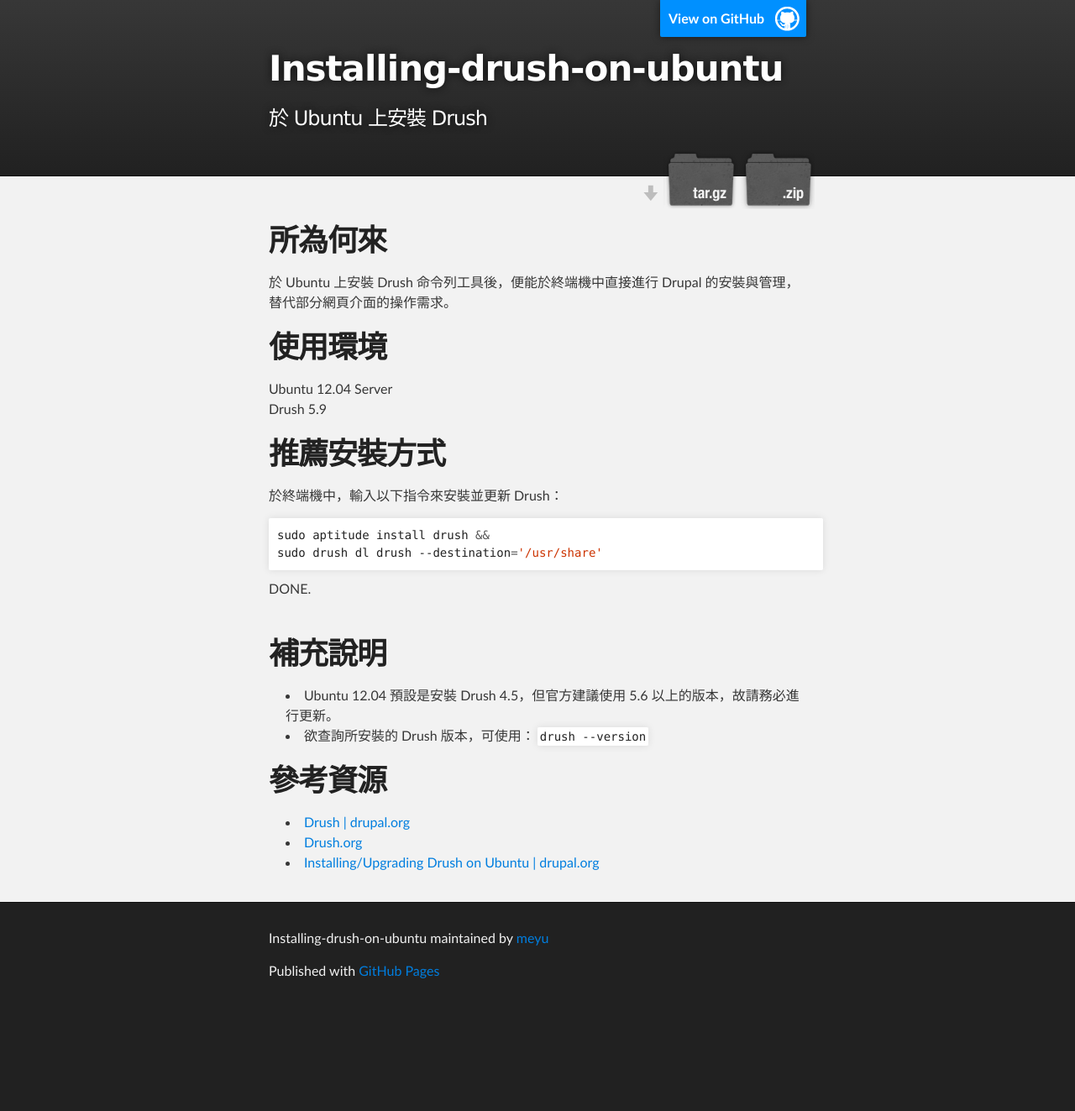
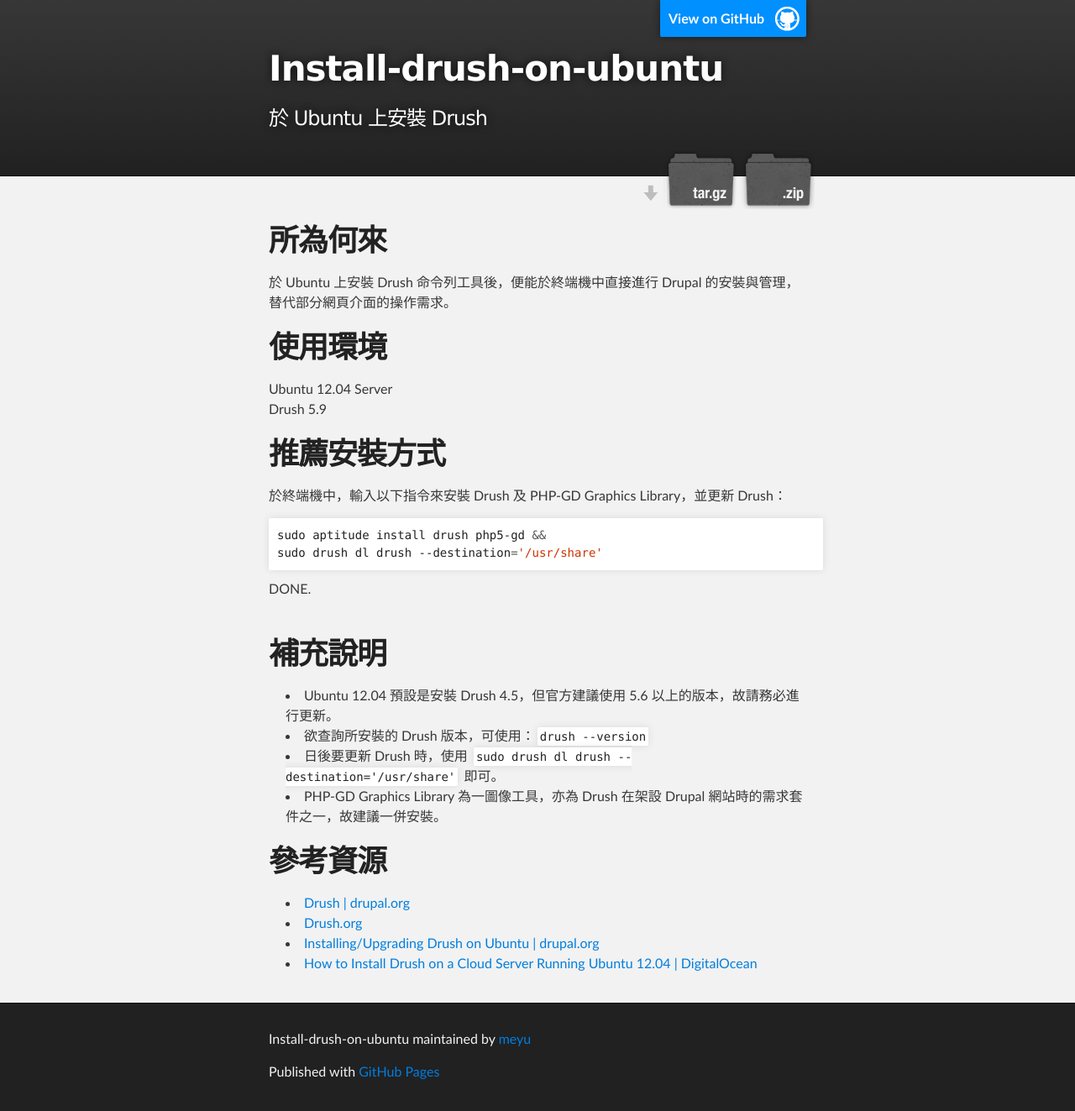
Before and after one commit to meyu/Install-Drush-on-Ubuntu, a plain HTML site: page index.html in a window 1280 px wide. Shown: the whole page at 84% size. Before the commit the page ends 1203 px from the top, so only its background shows below. Drawn offline with Linux system fonts and the light colour scheme.

Commit message:
Create gh-pages branch via GitHub

```diff
--- a/index.html
+++ b/index.html
@@ -4,11 +4,11 @@
   <head>
     <meta charset='utf-8' />
     <meta http-equiv="X-UA-Compatible" content="chrome=1" />
-    <meta name="description" content="Installing-drush-on-ubuntu : 於 Ubuntu 上安裝 Drush" />
+    <meta name="description" content="Install-drush-on-ubuntu : 於 Ubuntu 上安裝 Drush" />
 
     <link rel="stylesheet" type="text/css" media="screen" href="stylesheets/stylesheet.css">
 
-    <title>Installing-drush-on-ubuntu</title>
+    <title>Install-drush-on-ubuntu</title>
   </head>
 
   <body>
@@ -16,14 +16,14 @@
     <!-- HEADER -->
     <div id="header_wrap" class="outer">
         <header class="inner">
-          <a id="forkme_banner" href="https://github.com/meyu/Installing-Drush-on-Ubuntu">View on GitHub</a>
+          <a id="forkme_banner" href="https://github.com/meyu/Install-Drush-on-Ubuntu">View on GitHub</a>
 
-          <h1 id="project_title">Installing-drush-on-ubuntu</h1>
+          <h1 id="project_title">Install-drush-on-ubuntu</h1>
           <h2 id="project_tagline">於 Ubuntu 上安裝 Drush</h2>
 
             <section id="downloads">
-              <a class="zip_download_link" href="https://github.com/meyu/Installing-Drush-on-Ubuntu/zipball/master">Download this project as a .zip file</a>
-              <a class="tar_download_link" href="https://github.com/meyu/Installing-Drush-on-Ubuntu/tarball/master">Download this project as a tar.gz file</a>
+              <a class="zip_download_link" href="https://github.com/meyu/Install-Drush-on-Ubuntu/zipball/master">Download this project as a .zip file</a>
+              <a class="tar_download_link" href="https://github.com/meyu/Install-Drush-on-Ubuntu/tarball/master">Download this project as a tar.gz file</a>
             </section>
         </header>
     </div>
@@ -45,9 +45,9 @@
 <h1>
 <a name="%E6%8E%A8%E8%96%A6%E5%AE%89%E8%A3%9D%E6%96%B9%E5%BC%8F" class="anchor" href="#%E6%8E%A8%E8%96%A6%E5%AE%89%E8%A3%9D%E6%96%B9%E5%BC%8F"><span class="octicon octicon-link"></span></a>推薦安裝方式</h1>
 
-<p>於終端機中，輸入以下指令來安裝並更新 Drush：</p>
+<p>於終端機中，輸入以下指令來安裝 Drush 及 PHP-GD Graphics Library，並更新 Drush：</p>
 
-<div class="highlight"><pre>sudo aptitude install drush <span class="o">&amp;&amp;</span>
+<div class="highlight"><pre>sudo aptitude install drush php5-gd <span class="o">&amp;&amp;</span>
 sudo drush dl drush --destination<span class="o">=</span><span class="s1">'/usr/share'</span>
 </pre></div>
 
@@ -61,6 +61,8 @@
 <li>Ubuntu 12.04 預設是安裝 Drush 4.5，但官方建議使用 5.6 以上的版本，故請務必進行更新。</li>
 <li>欲查詢所安裝的 Drush 版本，可使用：<code>drush --version</code>
 </li>
+<li>日後要更新 Drush 時，使用 <code>sudo drush dl drush --destination='/usr/share'</code> 即可。</li>
+<li>PHP-GD Graphics Library 為一圖像工具，亦為 Drush 在架設 Drupal 網站時的需求套件之一，故建議一併安裝。</li>
 </ul><h1>
 <a name="%E5%8F%83%E8%80%83%E8%B3%87%E6%BA%90" class="anchor" href="#%E5%8F%83%E8%80%83%E8%B3%87%E6%BA%90"><span class="octicon octicon-link"></span></a>參考資源</h1>
 
@@ -68,6 +70,7 @@
 <li><a href="https://drupal.org/project/drush">Drush | drupal.org</a></li>
 <li><a href="http://www.drush.org/">Drush.org</a></li>
 <li><a href="https://drupal.org/node/1248790">Installing/Upgrading Drush on Ubuntu | drupal.org</a></li>
+<li><a href="https://www.digitalocean.com/community/articles/how-to-install-drush-on-a-cloud-server-running-ubuntu-12-04">How to Install Drush on a Cloud Server Running Ubuntu 12.04 | DigitalOcean</a></li>
 </ul>
       </section>
     </div>
@@ -75,7 +78,7 @@
     <!-- FOOTER  -->
     <div id="footer_wrap" class="outer">
       <footer class="inner">
-        <p class="copyright">Installing-drush-on-ubuntu maintained by <a href="https://github.com/meyu">meyu</a></p>
+        <p class="copyright">Install-drush-on-ubuntu maintained by <a href="https://github.com/meyu">meyu</a></p>
         <p>Published with <a href="http://pages.github.com">GitHub Pages</a></p>
       </footer>
     </div>
```
Also changed, not shown: params.json (+1 -1 lines).
